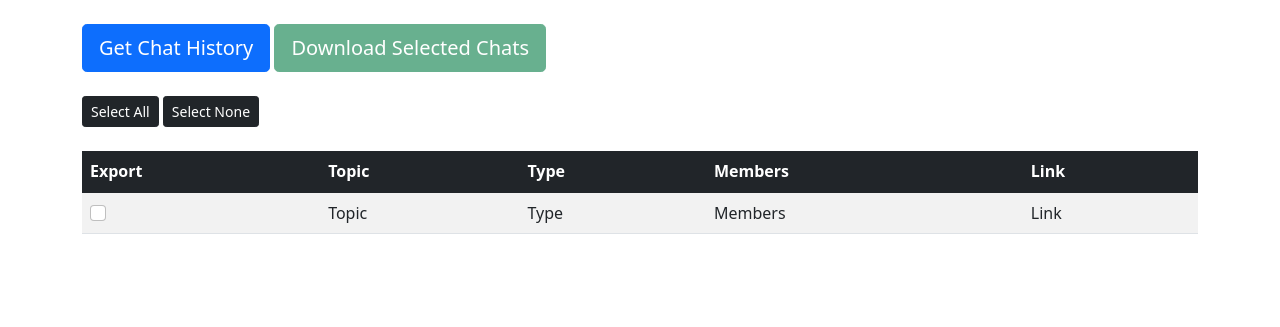
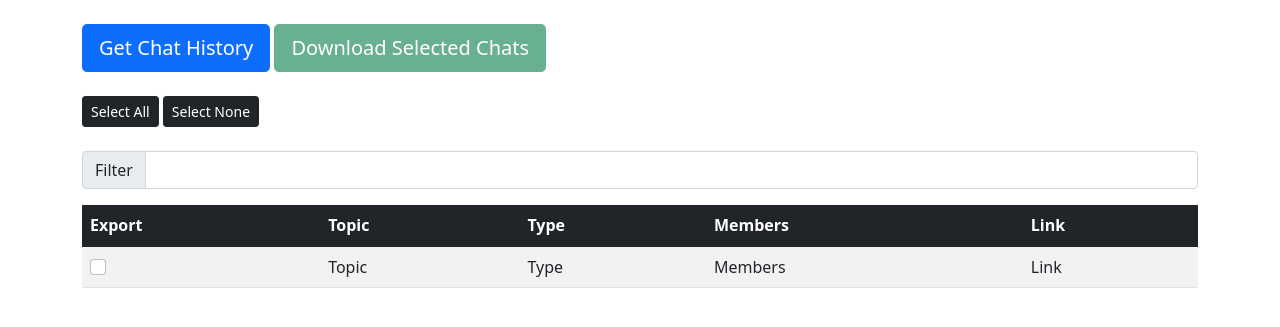
Before and after one commit to KasumiL5x/PyTeamsExporter, a Flask app: template templates/mydata.html in a window 1280 px wide. Shown: the part 57-384 px from the top of the page. Run offline with Flask 2, Linux system fonts and the light colour scheme; the template is opened without the code that fills it, so the values that code supplies are empty; some libraries are stand-ins or nearby versions.

Commit message:
Added filtering to the table. Works on all fields.

```diff
--- a/templates/mydata.html
+++ b/templates/mydata.html
@@ -56,6 +56,10 @@
 		<!-- <button id="debug_request" type="button" class="btn btn-dark btn-sm">DEBUG REQUEST</button> -->
 		<br/><br/>
 		<div style="max-height: 70vh; overflow: auto;">
+			<div class="input-group mb-3">
+				<span class="input-group-text" id="input_filter_desc">Filter</span>
+				<input type="text" class="form-control" id="input_filter" aria-label="Filter" aria-describedby="input_filter_desc">
+			</div>
 			<table id="chats_table" class="table table-striped table-hover table-responsive">
 				<!-- https://stackoverflow.com/questions/21168521/table-fixed-header-and-scrollable-body -->
 				<thead class="table-dark" style="position: sticky; top: 0; z-index: 1;">
@@ -88,6 +92,23 @@
 		var toastEls = [].slice.call(document.querySelectorAll('.toast'));
 		toastEls.map(function(el) {
 			new bootstrap.Toast(el, {})
+		});
+
+		// Filter table entries.
+		$('#input_filter').on('keyup', function() {
+			const all_table_rows = $('#chats_table').find('tbody > tr');
+			var filter_value = $(this).val().toLowerCase();
+			for(let i=0; i < all_table_rows.length; ++i) {
+				const topic = ($(all_table_rows[i]).children()[1]).innerText.toLowerCase();
+				const type = ($(all_table_rows[i]).children()[2]).innerText.toLowerCase();
+				const members = ($(all_table_rows[i]).children()[3]).innerText.toLowerCase();
+
+				const matches = (topic.indexOf(filter_value) != -1) ||
+				                (type.indexOf(filter_value) != -1) ||
+												(members.indexOf(filter_value) != -1);
+
+				$(all_table_rows[i]).toggle(matches);
+			}
 		});
 
 		// Sign out button.
```
